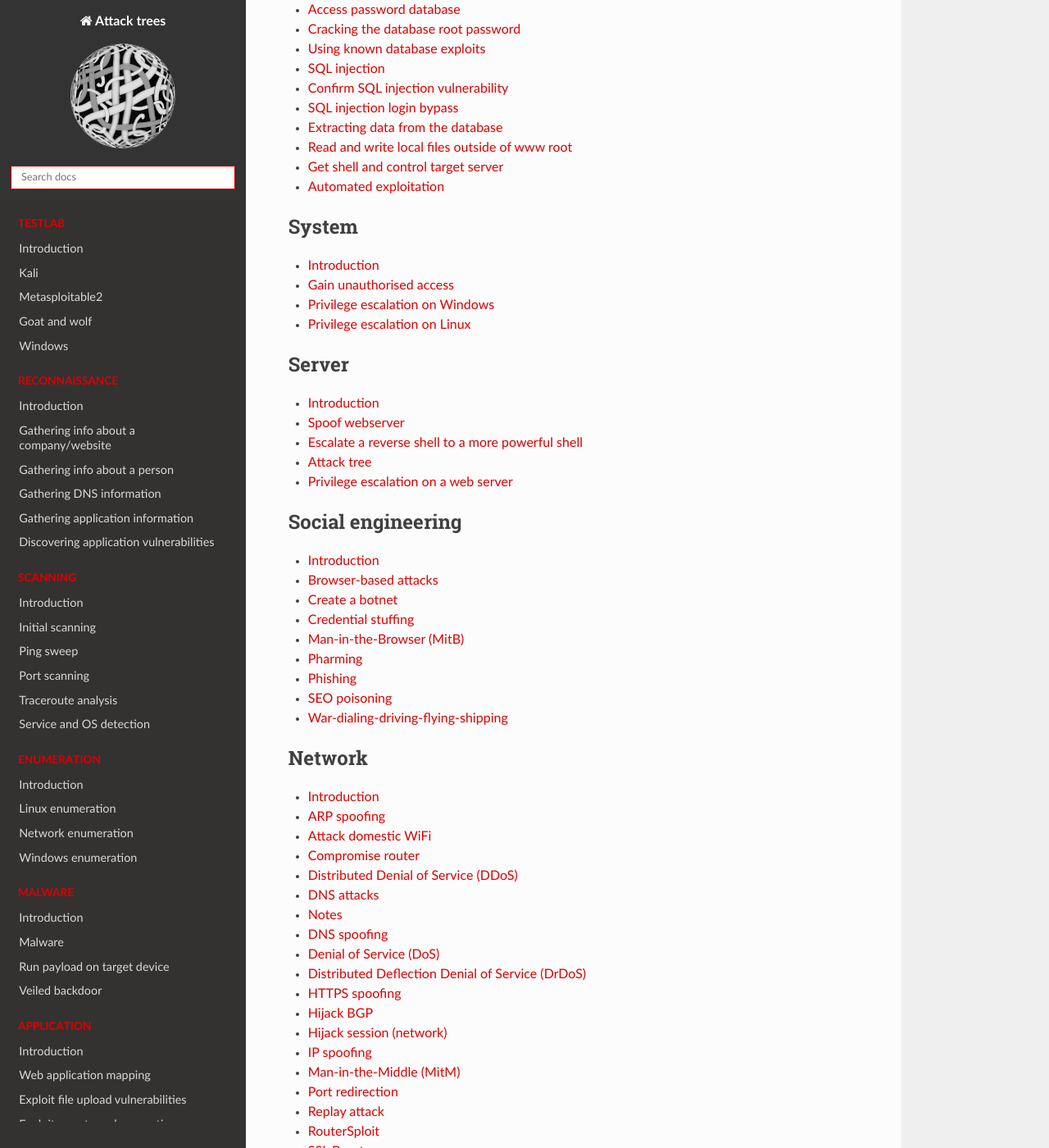
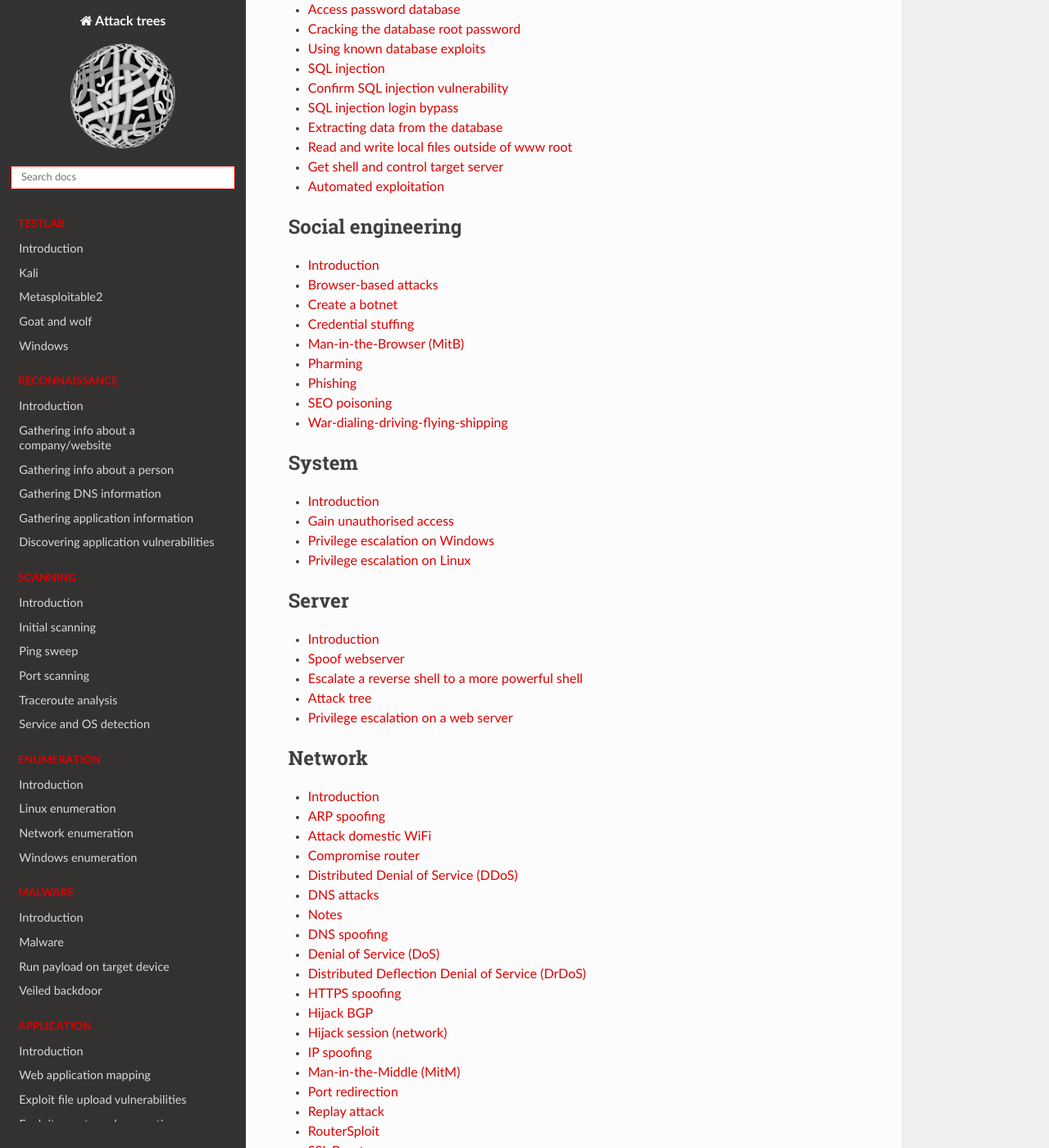
Before and after one commit to tymyrddin/red-basic, a Sphinx documentation site: the page built from source/index.rst, in a window 1280 px wide and 1400 px high, scrolled down 1744 px. Shown: the whole window at 82% size. Built offline with Sphinx 7.4.7 and the Read the Docs theme 2.0.0, drawn with Linux system fonts in a browser that asks for light colours; some of the changed lines change nothing that is shown.

Commit message:
Yet another refactoring

```diff
--- a/source/index.rst
+++ b/source/index.rst
@@ -101,6 +101,15 @@ Attack Trees represent often used movements and can help organise our thoughts a
    docs/databases/Automated-exploitation.md
 
 .. toctree::
+   :glob:
+   :maxdepth: 1
+   :includehidden:
+   :caption: Social engineering
+
+   docs/social-engineering/README.md
+   docs/social-engineering/*
+
+.. toctree::
    :maxdepth: 1
    :includehidden:
    :caption: System
@@ -119,15 +128,6 @@ Attack Trees represent often used movements and can help organise our thoughts a
    docs/server/Spoof-webserver.md
    docs/server/Escalate-reverse-shell.md
    docs/server/Privilege-escalation-on-web-server.md
-
-.. toctree::
-   :glob:
-   :maxdepth: 1
-   :includehidden:
-   :caption: Social engineering
-
-   docs/social-engineering/README.md
-   docs/social-engineering/*
 
 .. toctree::
    :glob:
```
